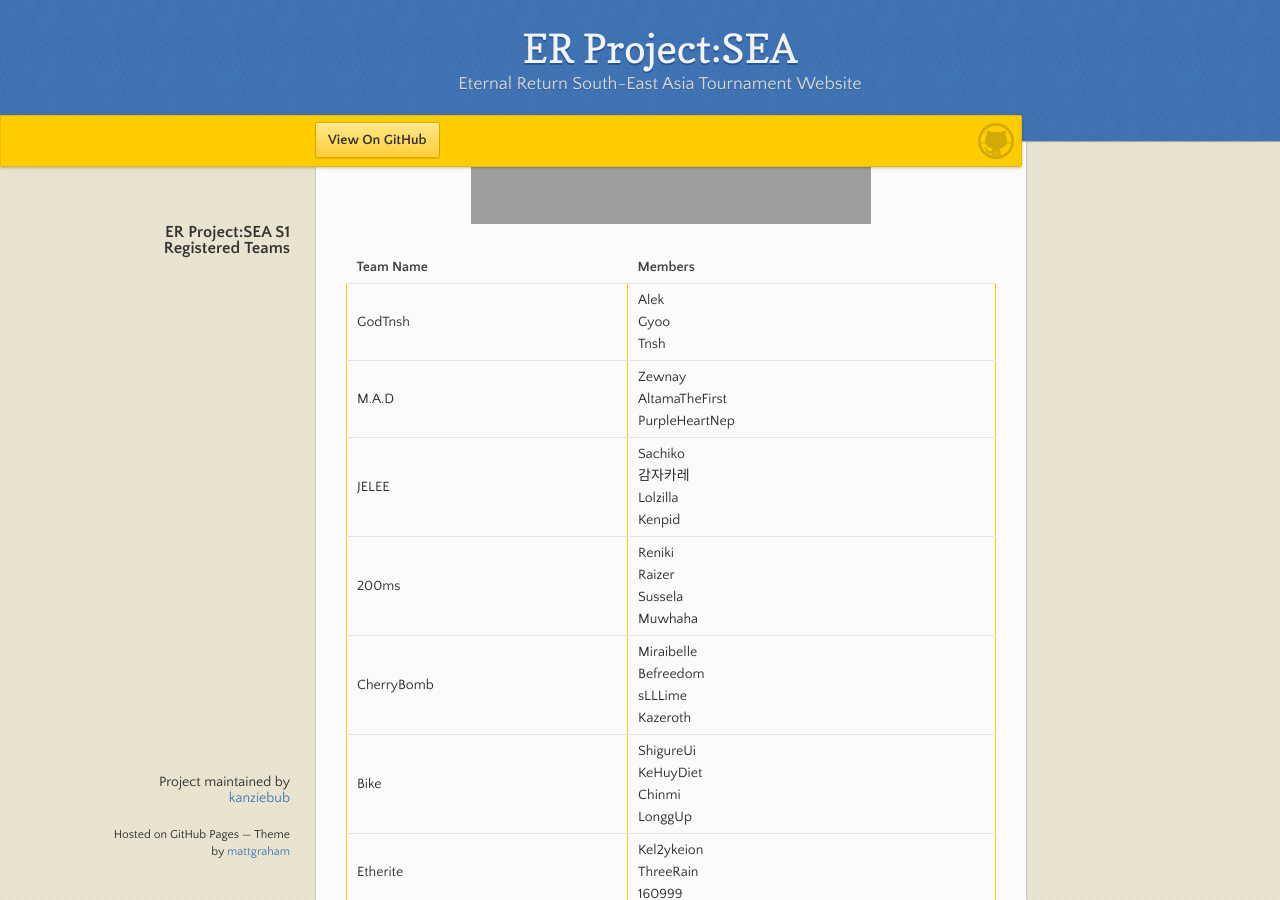
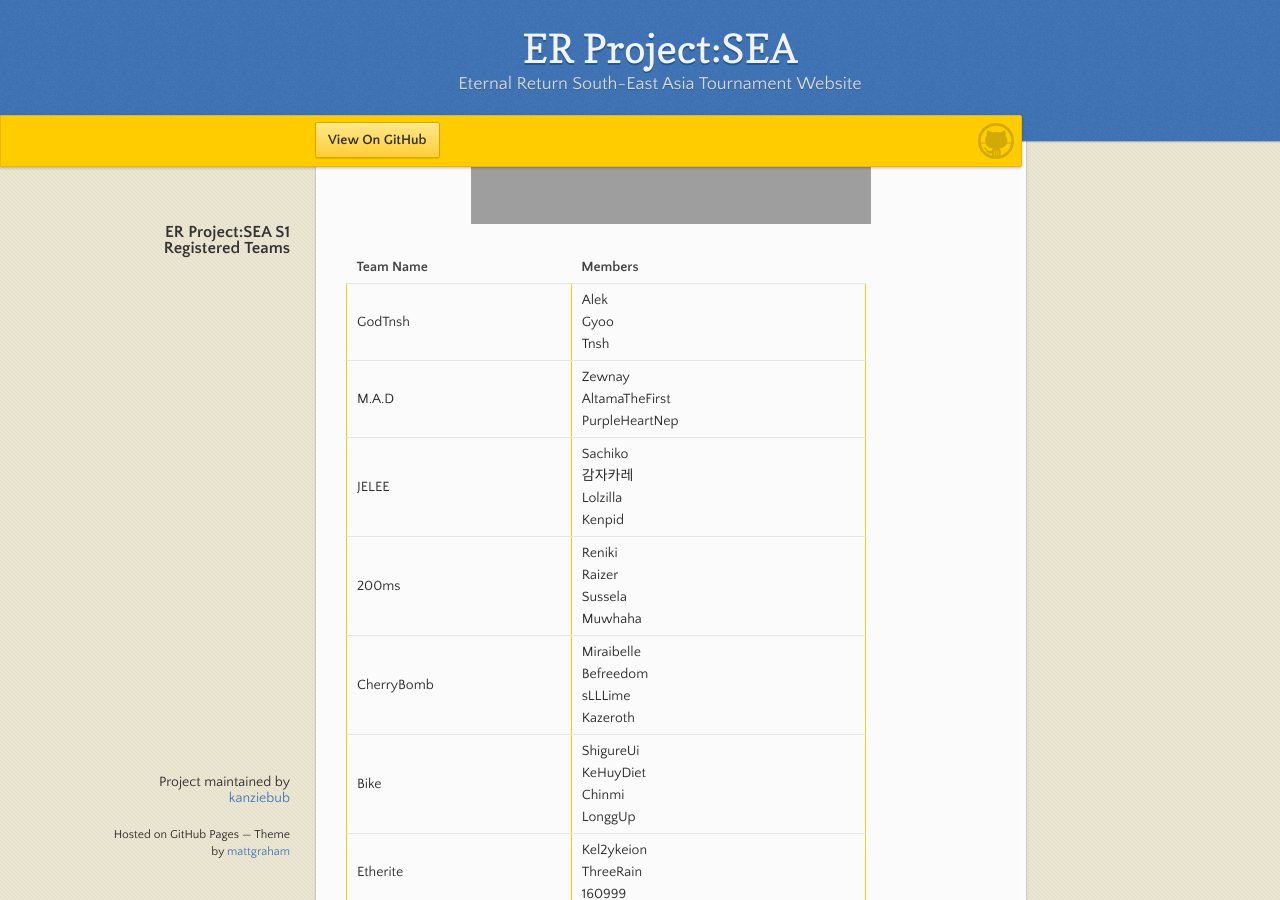
Before and after one commit to kanziebub/ProjectSEA, a Jekyll site: the page built from season/02/teams.md, in a window 1280 px wide and 900 px high, scrolled down 422 px. Built offline with Jekyll 4.4.1, drawn with Linux system fonts in a browser that asks for light colours.

Commit message:
mod/s2/teams

```diff
--- a/season/02/teams.md
+++ b/season/02/teams.md
@@ -15,7 +15,7 @@
     style="max-height: 350px;">
 </p>
 
-<table>
+<table style="max-width:80%">
   <tr>
     <th>Team Name</th>
     <th>Members</th>
```
